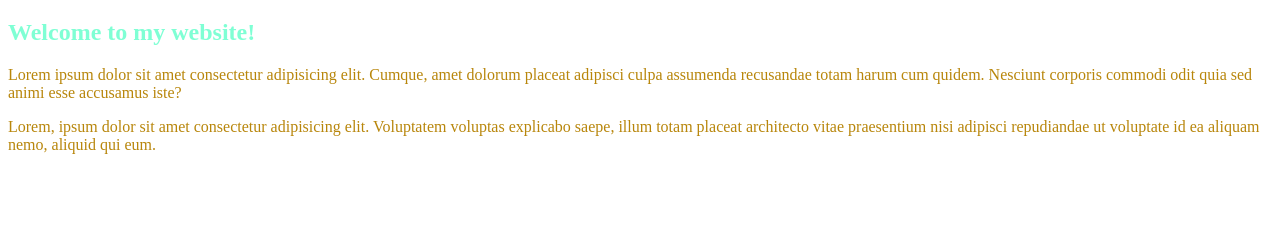
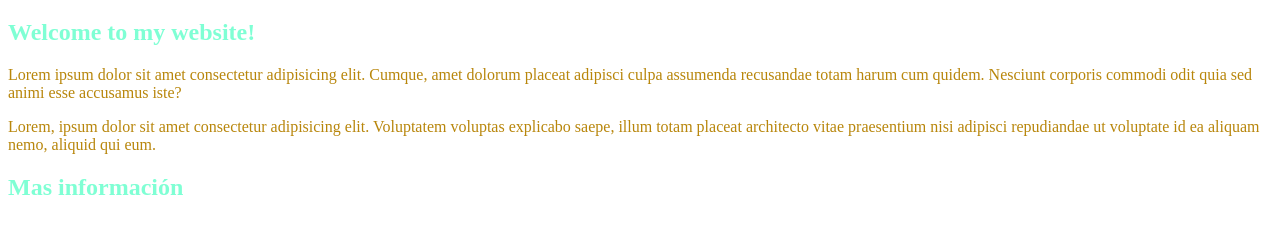
Before and after one commit to Lautaa18/Zeballos_evaluacion, a plain HTML site: page index.html in a window 1280 px wide. Shown: the part 61-294 px from the top of the page. Drawn offline with Linux system fonts and the light colour scheme.

Commit message:
Con h2 agrego otro subtitulo

```diff
--- a/index.html
+++ b/index.html
@@ -10,5 +10,6 @@
     <h2 style="color: aquamarine;">Welcome to my website!</h2>
     <p style="color: darkgoldenrod;">Lorem ipsum dolor sit amet consectetur adipisicing elit. Cumque, amet dolorum placeat adipisci culpa assumenda recusandae totam harum cum quidem. Nesciunt corporis commodi odit quia sed animi esse accusamus iste?</p>
     <p style="color: darkgoldenrod;">Lorem, ipsum dolor sit amet consectetur adipisicing elit. Voluptatem voluptas explicabo saepe, illum totam placeat architecto vitae praesentium nisi adipisci repudiandae ut voluptate id ea aliquam nemo, aliquid qui eum.</p>
+    <h2 style="color: aquamarine;">Mas información</h2>
 </body>
 </html>
```
